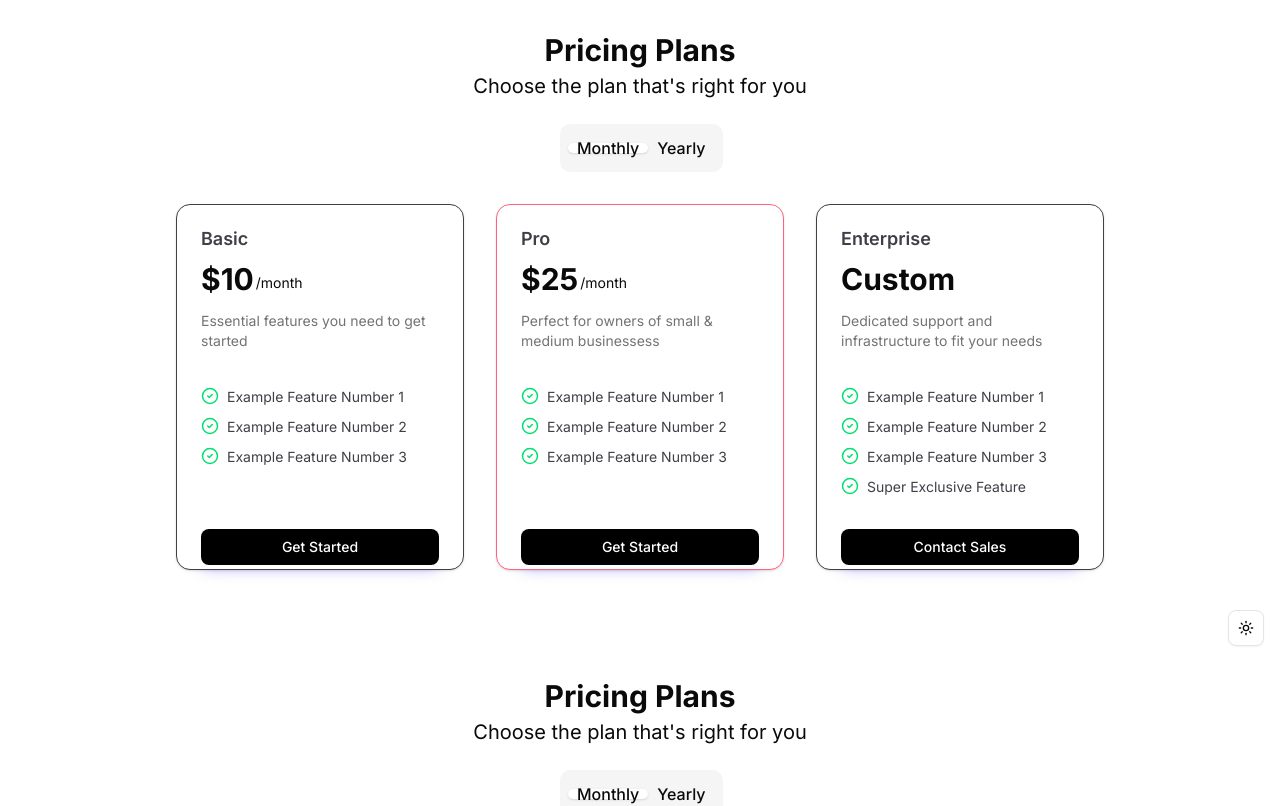
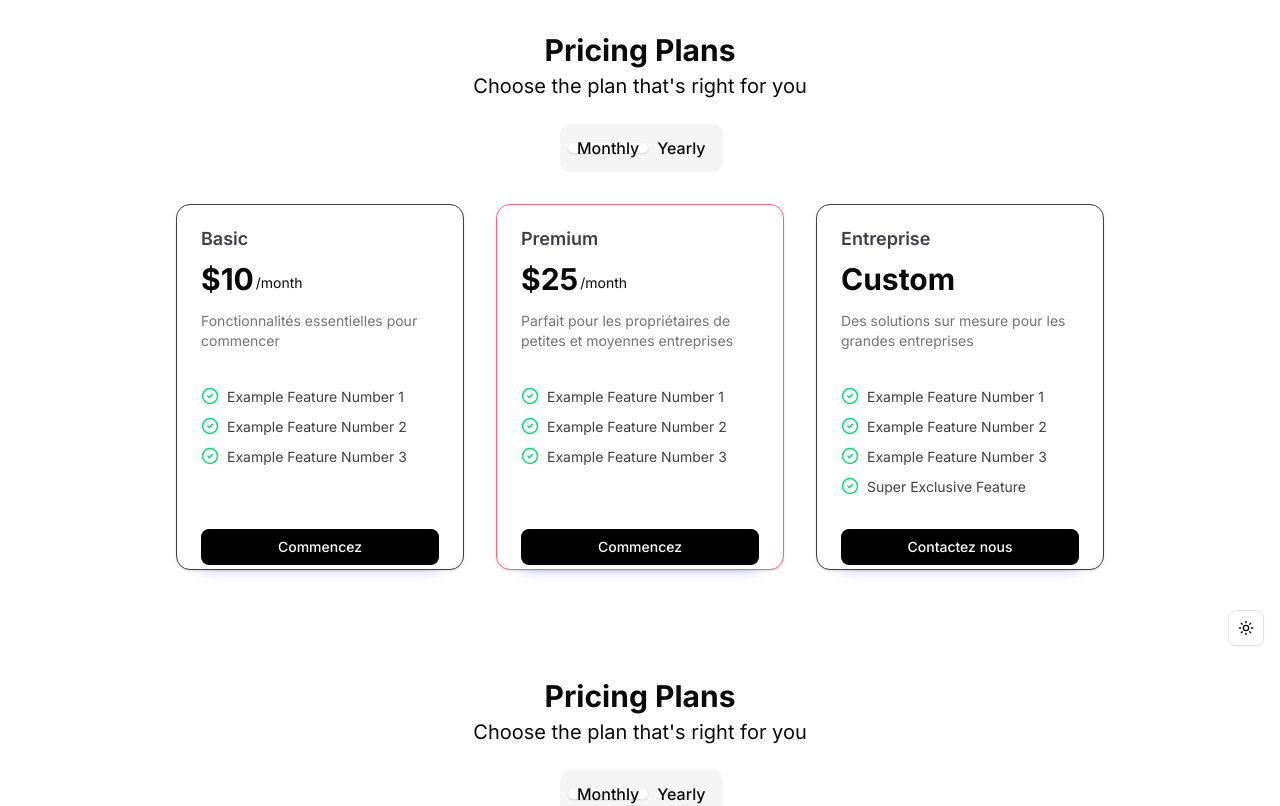
Before and after one commit to Goyef/my-app-Next-2026, a Next.js app: page /pricing in a window 1280 px wide. Shown: the top 806 px of the page. Built offline with nearby package versions, Linux system fonts and the light colour scheme.

Commit message:
fix() correcftion mineurs

```diff
--- a/app/pricing/page.tsx
+++ b/app/pricing/page.tsx
@@ -102,25 +102,25 @@ export default function page() {
       title: "Basic",
       monthlyPrice: 10,
       yearlyPrice: 100,
-      description: "Essential features you need to get started",
+      description: "Fonctionnalités essentielles pour commencer",
       features: ["Example Feature Number 1", "Example Feature Number 2", "Example Feature Number 3"],
-      actionLabel: "Get Started",
+      actionLabel: "Commencez",
     },
     {
-      title: "Pro",
+      title: "Premium",
       monthlyPrice: 25,
       yearlyPrice: 250,
-      description: "Perfect for owners of small & medium businessess",
+      description: "Parfait pour les propriétaires de petites et moyennes entreprises",
       features: ["Example Feature Number 1", "Example Feature Number 2", "Example Feature Number 3"],
-      actionLabel: "Get Started",
+      actionLabel: "Commencez",
       popular: true,
     },
     {
-      title: "Enterprise",
-      price: "Custom",
-      description: "Dedicated support and infrastructure to fit your needs",
+      title: "Entreprise",
+      price: "Customisable",
+      description: "Des solutions sur mesure pour les grandes entreprises",
       features: ["Example Feature Number 1", "Example Feature Number 2", "Example Feature Number 3", "Super Exclusive Feature"],
-      actionLabel: "Contact Sales",
+      actionLabel: "Contactez nous",
       exclusive: true,
     },
   ]
--- a/package.json
+++ b/package.json
@@ -21,6 +21,7 @@
     "@radix-ui/react-dialog": "^1.1.15",
     "@radix-ui/react-dropdown-menu": "^2.1.16",
     "@radix-ui/react-label": "^2.1.8",
+    "@radix-ui/react-navigation-menu": "^1.2.14",
     "@radix-ui/react-select": "^2.2.6",
     "@radix-ui/react-separator": "^1.1.8",
     "@radix-ui/react-slot": "^1.2.4",
```
Also changed, not shown: 1 other file (tests, documents, lock files or other folders).
